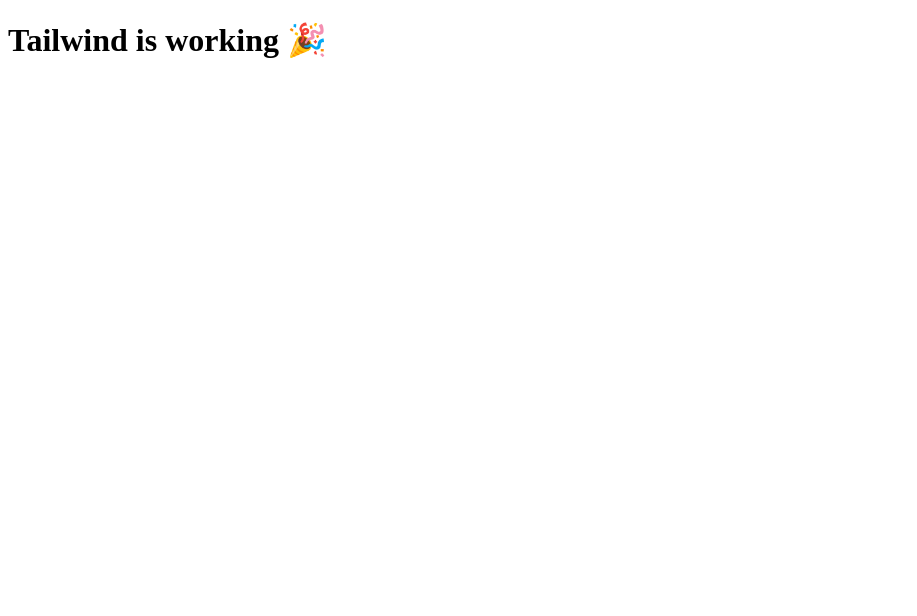
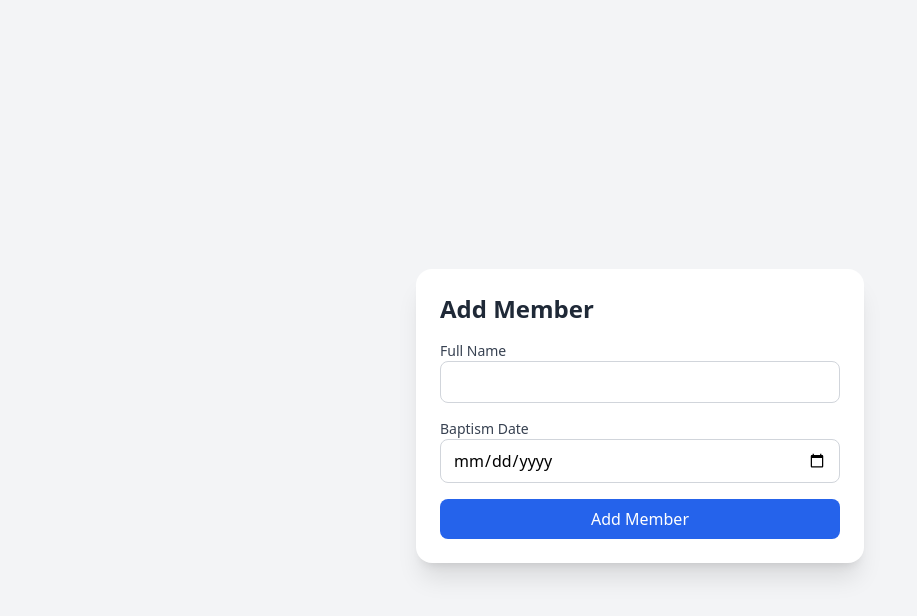
Before and after one commit to muriithithegoat/church-frontend, a React (Create React App) app: page / in a window 1280 px wide. Shown: the top 616 px of the page, without its empty margins (0-917 px from the left). Built offline with nearby package versions, Linux system fonts and the light colour scheme.

Commit message:
just alot of updates

```diff
--- a/package.json
+++ b/package.json
@@ -7,9 +7,10 @@
     "@testing-library/jest-dom": "^6.6.3",
     "@testing-library/react": "^16.3.0",
     "@testing-library/user-event": "^13.5.0",
+    "axios": "^1.3.6",
     "react": "^19.1.0",
     "react-dom": "^19.1.0",
-    "react-scripts": "^0.0.0",
+    "react-scripts": "^5.0.1",
     "web-vitals": "^2.1.4"
   },
   "scripts": {
@@ -37,8 +38,9 @@
     ]
   },
   "devDependencies": {
+    "@tailwindcss/postcss": "^4.1.10",
     "autoprefixer": "^10.4.21",
     "postcss": "^8.5.6",
-    "tailwindcss": "^4.1.10"
+    "tailwindcss": "^3.3.5"
   }
 }
--- a/postcss.config.js
+++ b/postcss.config.js
@@ -2,5 +2,5 @@ module.exports = {
   plugins: {
     tailwindcss: {},
     autoprefixer: {},
-  },
+  }
 }
--- a/src/App.js
+++ b/src/App.js
@@ -1,7 +1,10 @@
+import React from "react";
+import AddMember from "./components/AddMember";
+
 function App() {
   return (
-    <div className="min-h-screen bg-gray-100 flex items-center justify-center">
-      <h1 className="text-3xl font-bold text-blue-600">Tailwind is working 🎉</h1>
+    <div className="min-h-screen bg-gray-100 p-4">
+      <AddMember />
     </div>
   );
 }
--- /dev/null
+++ b/src/components/AddMember.js
@@ -0,0 +1,68 @@
+import React, { useState } from 'react';
+import axios from 'axios';
+
+function AddMember() {
+  const [formData, setFormData] = useState({
+    fullName: '',
+    baptismDate: ''
+  });
+
+  const [message, setMessage] = useState('');
+
+  const handleChange = (e) => {
+    setFormData(prev => ({
+      ...prev,
+      [e.target.name]: e.target.value
+    }));
+  };
+
+  const handleSubmit = async (e) => {
+    e.preventDefault();
+    try {
+      const res = await axios.post('http://localhost:5000/api/members', formData);
+      setMessage('✅ Member added: ' + res.data.fullName);
+      setFormData({ fullName: '', baptismDate: '' });
+    } catch (err) {
+      console.error(err);
+      setMessage('❌ Failed to add member');
+    }
+  };
+
+  return (
+    <div className="min-h-screen bg-gray-100 flex items-center justify-center px-4">
+      <div className="bg-white shadow-xl rounded-2xl p-6 w-full max-w-md">
+        <h2 className="text-2xl font-bold text-gray-800 mb-4">Add Member</h2>
+        <form onSubmit={handleSubmit} className="space-y-4">
+          <div>
+            <label className="block text-sm font-medium text-gray-700">Full Name</label>
+            <input
+              type="text"
+              name="fullName"
+              value={formData.fullName}
+              onChange={handleChange}
+              required
+              className="w-full px-3 py-2 border border-gray-300 rounded-lg focus:ring focus:ring-blue-400"
+            />
+          </div>
+          <div>
+            <label className="block text-sm font-medium text-gray-700">Baptism Date</label>
+            <input
+              type="date"
+              name="baptismDate"
+              value={formData.baptismDate}
+              onChange={handleChange}
+              required
+              className="w-full px-3 py-2 border border-gray-300 rounded-lg focus:ring focus:ring-blue-400"
+            />
+          </div>
+          <button type="submit" className="w-full bg-blue-600 text-white py-2 rounded-lg hover:bg-blue-700 transition">
+            Add Member
+          </button>
+        </form>
+        {message && <p className="mt-4 text-sm text-center">{message}</p>}
+      </div>
+    </div>
+  );
+}
+
+export default AddMember;
--- a/tailwind.config.js
+++ b/tailwind.config.js
@@ -1,4 +1,3 @@
-/** @type {import('tailwindcss').Config} */
 module.exports = {
   content: ["./src/**/*.{js,jsx,ts,tsx}"],
   theme: {
```
Also changed, not shown: src/components/MemberList.js (added), src/pages/HomePage.js (added), src/pages/MembersPage.js (added), src/services/api.js (added), 1 other file (tests, documents, lock files or other folders).
